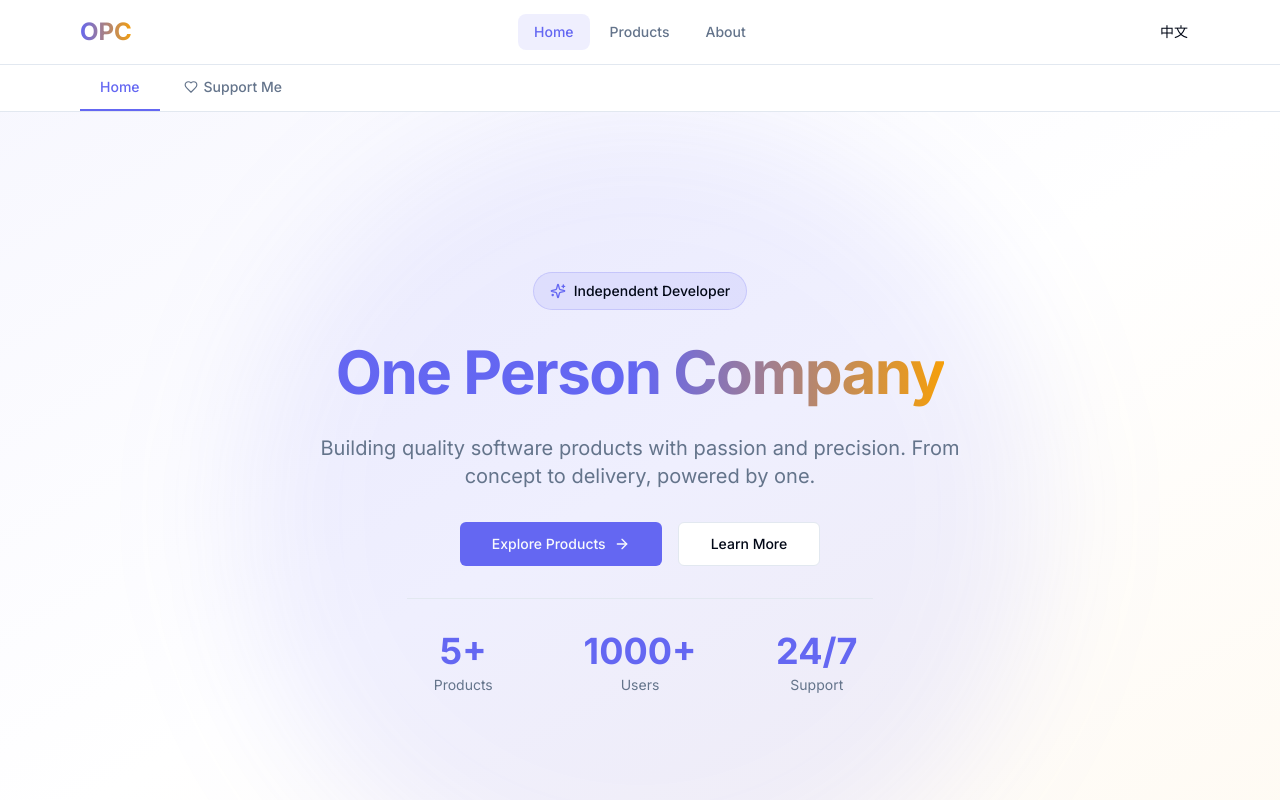
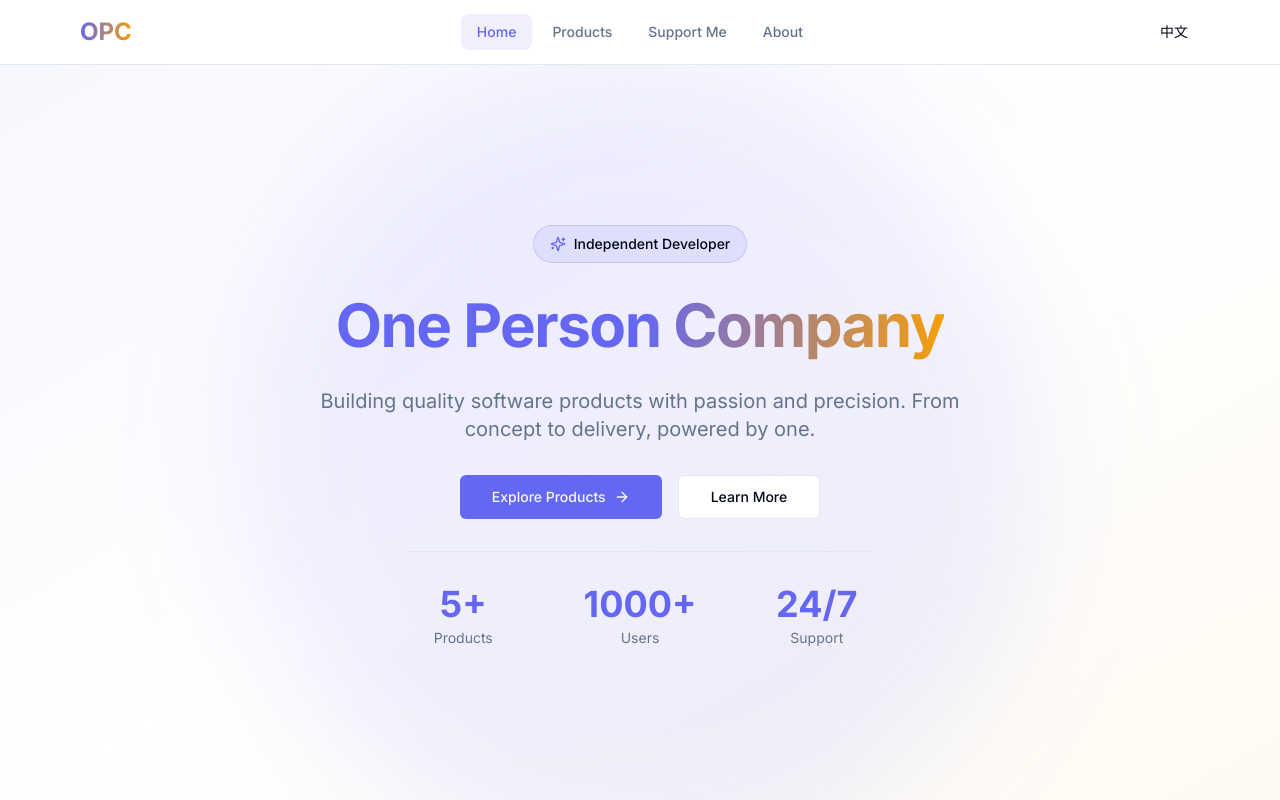
Before and after one commit to CodingGyd/opc-homePage, a Next.js app: page /en in a window 1280 px wide. Shown: the top 800 px of the page. Built offline with nearby package versions, Linux system fonts and the light colour scheme.

Commit message:
Add Support Me nav link and dedicated /support page

```diff
--- a/app/[locale]/page.tsx
+++ b/app/[locale]/page.tsx
@@ -1,5 +1,8 @@
 import { setRequestLocale } from 'next-intl/server';
-import { HomeTabs } from '@/components/home/HomeTabs';
+import { Hero } from '@/components/home/Hero';
+import { Features } from '@/components/home/Features';
+import { ProductShowcase } from '@/components/home/ProductShowcase';
+import { CTA } from '@/components/home/CTA';
 
 export default async function HomePage({
   params,
@@ -9,5 +12,12 @@ export default async function HomePage({
   const { locale } = await params;
   setRequestLocale(locale);
 
-  return <HomeTabs />;
+  return (
+    <>
+      <Hero />
+      <ProductShowcase />
+      <Features />
+      <CTA />
+    </>
+  );
 }
--- /dev/null
+++ b/app/[locale]/support/page.tsx
@@ -0,0 +1,13 @@
+import { setRequestLocale } from 'next-intl/server';
+import { Supporter } from '@/components/home/Supporter';
+
+export default async function SupportPage({
+  params,
+}: {
+  params: Promise<{ locale: string }>;
+}) {
+  const { locale } = await params;
+  setRequestLocale(locale);
+
+  return <Supporter />;
+}
--- a/components/home/HomeTabs.tsx
+++ /dev/null
@@ -1,60 +0,0 @@
-'use client';
-
-import { useState } from 'react';
-import { useTranslations } from 'next-intl';
-import { Hero } from '@/components/home/Hero';
-import { Supporter } from '@/components/home/Supporter';
-import { Features } from '@/components/home/Features';
-import { ProductShowcase } from '@/components/home/ProductShowcase';
-import { CTA } from '@/components/home/CTA';
-import { Heart } from 'lucide-react';
-
-export function HomeTabs() {
-  const t = useTranslations('home');
-  const [activeTab, setActiveTab] = useState<'home' | 'support'>('home');
-
-  return (
-    <>
-      {/* Tab Bar */}
-      <div className="sticky top-16 z-30 bg-background/80 backdrop-blur-lg border-b">
-        <div className="container">
-          <div className="flex gap-1">
-            <button
-              onClick={() => setActiveTab('home')}
-              className={`px-5 py-3 text-sm font-medium border-b-2 transition-colors ${
-                activeTab === 'home'
-                  ? 'border-primary text-primary'
-                  : 'border-transparent text-muted-foreground hover:text-foreground'
-              }`}
-            >
-              {t('tab_home')}
-            </button>
-            <button
-              onClick={() => setActiveTab('support')}
-              className={`px-5 py-3 text-sm font-medium border-b-2 transition-colors inline-flex items-center gap-1.5 ${
-                activeTab === 'support'
-                  ? 'border-primary text-primary'
-                  : 'border-transparent text-muted-foreground hover:text-foreground'
-              }`}
-            >
-              <Heart className="w-3.5 h-3.5" />
-              {t('tab_support')}
-            </button>
-          </div>
-        </div>
-      </div>
-
-      {/* Tab Content */}
-      {activeTab === 'home' ? (
-        <>
-          <Hero />
-          <ProductShowcase />
-          <Features />
-          <CTA />
-        </>
-      ) : (
-        <Supporter />
-      )}
-    </>
-  );
-}
--- a/components/layout/Header.tsx
+++ b/components/layout/Header.tsx
@@ -5,7 +5,7 @@ import { usePathname, useRouter } from 'next/navigation';
 import { useTranslations, useLocale } from 'next-intl';
 import { Button } from '@/components/ui/button';
 import { useState } from 'react';
-import { Menu, X } from 'lucide-react';
+import { Menu, X, Heart } from 'lucide-react';
 
 export function Header() {
   const t = useTranslations('common.nav');
@@ -24,6 +24,7 @@ export function Header() {
   const navLinks = [
     { href: `/${locale}`, label: t('home'), pattern: /^\/(en|zh)$/ },
     { href: `/${locale}/products`, label: t('products'), pattern: /^\/(en|zh)\/products/ },
+    { href: `/${locale}/support`, label: t('support'), pattern: /^\/(en|zh)\/support/ },
     { href: `/${locale}/about`, label: t('about'), pattern: /^\/(en|zh)\/about/ },
   ];
 
--- a/i18n/messages/en.json
+++ b/i18n/messages/en.json
@@ -3,7 +3,8 @@
     "nav": {
       "home": "Home",
       "products": "Products",
-      "about": "About"
+      "about": "About",
+      "support": "Support Me"
     },
     "buttons": {
       "learn_more": "Learn More",
@@ -11,8 +12,6 @@
     }
   },
   "home": {
-    "tab_home": "Home",
-    "tab_support": "Support Me",
     "hero": {
       "badge": "Independent Developer",
       "title": "One Person Company",
--- a/i18n/messages/zh.json
+++ b/i18n/messages/zh.json
@@ -3,7 +3,8 @@
     "nav": {
       "home": "首页",
       "products": "产品",
-      "about": "关于"
+      "about": "关于",
+      "support": "支持我"
     },
     "buttons": {
       "learn_more": "了解更多",
@@ -11,8 +12,6 @@
     }
   },
   "home": {
-    "tab_home": "首页",
-    "tab_support": "支持我",
     "hero": {
       "badge": "独立开发者",
       "title": "一人公司",
```
